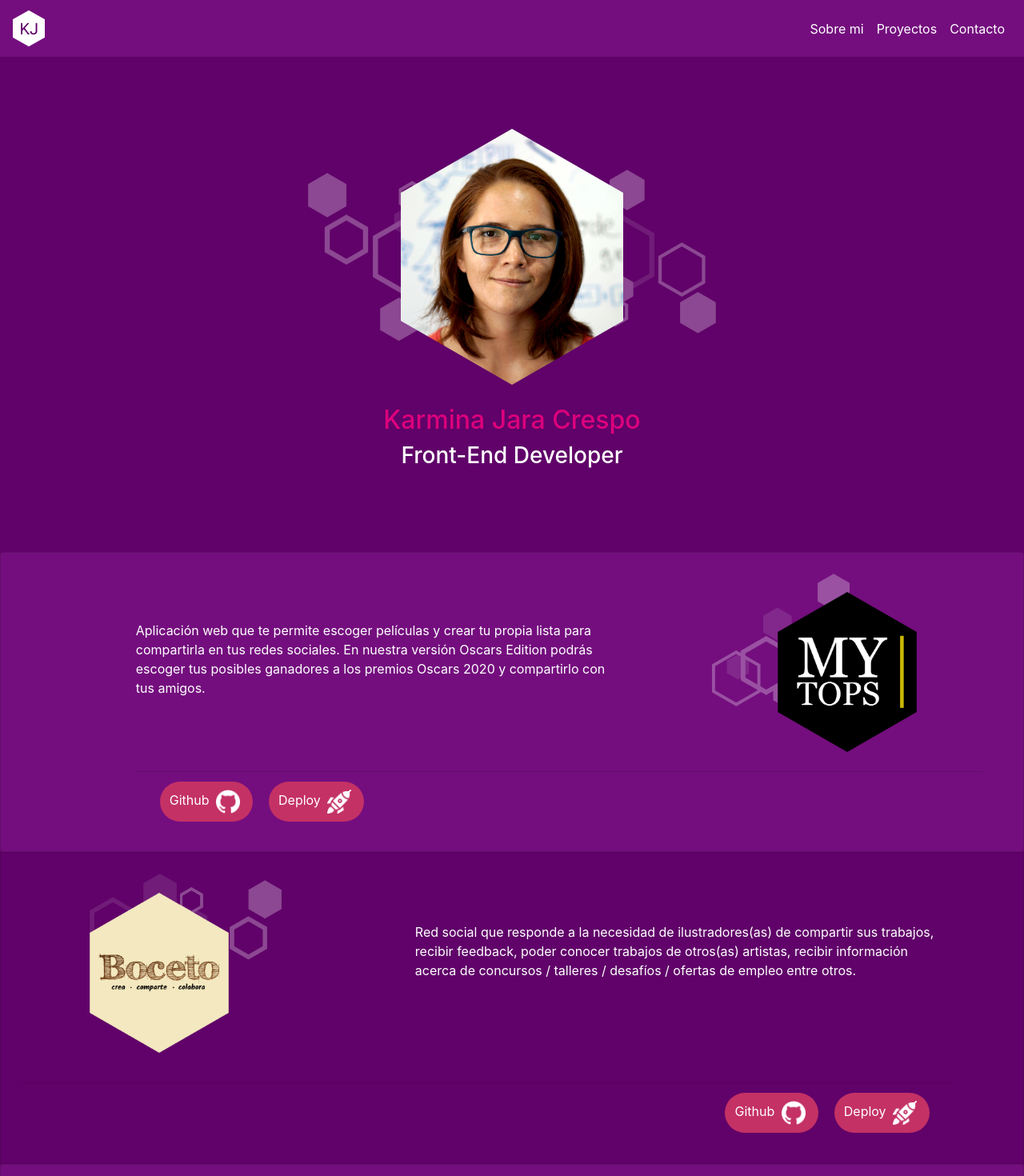
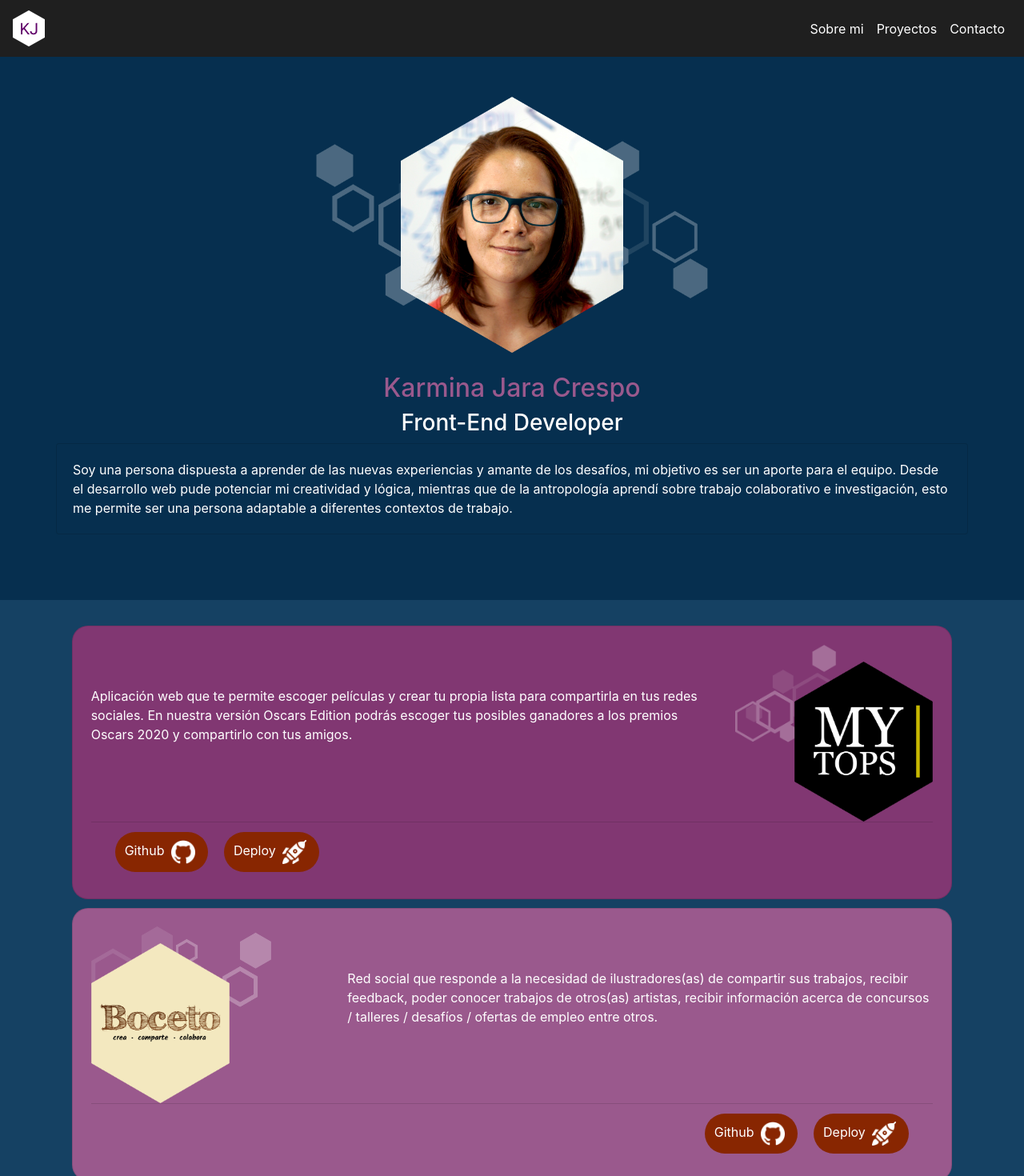
Before and after one commit to karmina-jc/Karmina-portfolio, a React (Create React App) app: page / in a window 1280 px wide. Shown: the top 1470 px of the page at 80% size. Built offline with nearby package versions, Linux system fonts and the light colour scheme.

Commit message:
prueba de colores y estilos varios

```diff
--- a/src/App.js
+++ b/src/App.js
@@ -1,6 +1,6 @@
 import React from 'react';
 import MenubarDesktop from './components/MenubarDesktop'
-import Footer from './components/footer';
+import Footer from './components/Footer';
 import Profile from './components/Profile';
 import Projects from './components/Proyects';
 import styled from 'styled-components';
@@ -8,7 +8,8 @@ import styled from 'styled-components';
 
 const Styles = styled.div`
     .App{
-        background-color: #600269;
+      background-color: #154163;
+      display: flex:
     }
 `
 
@@ -17,8 +18,8 @@ function App() {
     <Styles>
       <div className="App">
         <MenubarDesktop />
-          <Profile />
-          <Projects />
+        <Profile />
+        <Projects />
         <Footer/>
       </div>
     </Styles>
--- a/src/components/About.jsx
+++ b/src/components/About.jsx
@@ -1,12 +1,30 @@
 import React from 'react';
+import { Card, Container } from 'react-bootstrap';
 import styled from 'styled-components';
 
+const Styles = styled.div`
+    .container {
+      padding: 0;
+    }
+    .card {
+      background-color: #062F4F;
+      color: white;
+      display: flex;
+      justify-self: center;
+      margin-bottom: 5%;
+    }
+  `
 
 function AboutMe() {
   return (
-    <Card>
-      <Card.Body>This is some text within a card body.</Card.Body>
-    </Card>
+    <Styles>
+      <Container>
+        <Card >
+          <Card.Body>Soy una persona dispuesta a aprender de las nuevas experiencias y amante de los desafíos, mi objetivo es ser un aporte  para el equipo. Desde el desarrollo web pude potenciar mi creatividad y lógica, mientras que de la antropología aprendí sobre trabajo colaborativo e investigación, esto me permite ser una persona adaptable a diferentes contextos de trabajo.
+          </Card.Body>
+        </Card>
+      </Container>
+    </Styles>
   );
 }
 
--- a/src/components/CardProjectA.jsx
+++ b/src/components/CardProjectA.jsx
@@ -1,15 +1,20 @@
 import React from 'react';
-import {Card, Button } from 'react-bootstrap';
+import {Card, Button, Container } from 'react-bootstrap';
 import styled from 'styled-components';
 import HexagonA from '../images/hexagono-a.png';
 import githubIcon from '../images/github-white.png'
 import deployIcon from '../images/rocket-white.png'
 
 const Styles = styled.div`
+    .container {
+        min-width: 90%;
+    }
     .card {
-        background: #740E7E;
+        background: #813772;
         display: flex;
-        padding: 2% 4%;
+        padding: 2% 2%;
+        border-radius: 20px;
+        margin: 1%;
     }
     .card-body {
         display: flex;
@@ -20,21 +25,24 @@ const Styles = styled.div`
         height: 25vh;
     }
     .backHexagon {
+        margin-right: 0;
         background: url(${HexagonA}) no-repeat;
         background-size: 75%;
-        padding: 2% 7%
+        padding: 2% 0 0 7%;
+
     }
     .card-text {
         color: white;
-        margin: 5% 10%;
+        margin-top: 5%;
+        margin-right: 4%;
     }
     .card-footer {
         display: flex;
-        background: #740E7E;
-        margin-left 10%;
+        background: #813772;
+        padding-bottom: 1%
     }
     .btnGithub {
-        background: #C43165;
+        background: #882601;
         margin: 0px 10px;
         border: none;
         border-radius: 25px;
@@ -44,7 +52,7 @@ const Styles = styled.div`
         margin: 4px;
     }
     .btnDeploy {
-        background: #C43165;
+        background: #882601;
         margin: 0px 10px;
         border: none;
         border-radius: 25px;
@@ -59,6 +67,7 @@ const Styles = styled.div`
 const CardProjectA = ({description, logoApp}) => {
     return (
        <Styles>
+           <Container>
             <Card>
                 <Card.Body>
                     <Card.Text>
@@ -72,7 +81,8 @@ const CardProjectA = ({description, logoApp}) => {
                     <Button className="btnGithub">Github <img src={githubIcon} alt="github"/></Button>
                     <Button className="btnDeploy">Deploy <img src={deployIcon} alt="deploy"/></Button>
                 </Card.Footer>
-            </Card>
+              </Card>
+            </Container>
        </Styles>
     );
   }
--- a/src/components/CardProjectB.jsx
+++ b/src/components/CardProjectB.jsx
@@ -1,15 +1,20 @@
 import React from 'react';
-import {Card, Button } from 'react-bootstrap';
+import {Card, Button, Container } from 'react-bootstrap';
 import styled from 'styled-components';
 import HexagonB from '../images/hexagono-b.png';
 import githubIcon from '../images/github-white.png';
 import deployIcon from '../images/rocket-white.png';
 
 const Styles = styled.div`
+    .container {
+        min-width: 90%;
+    }
     .card {
-        background: #600269;
+        background: #9A598D;
         display: flex;
         padding: 2% 2%;
+        border-radius: 20px;
+        margin: 1%;
     }
     .card-body {
         display: flex;
@@ -22,21 +27,21 @@ const Styles = styled.div`
     .backHexagonB {
         background: url(${HexagonB}) no-repeat;
         background-size: 75%;
-        padding: 2% 12% 3% 0%;
-        margin-left: 7%;
+        padding: 2% 12% 0 0;
     }
     .card-text {
         color: white;
-        margin: 5% 7%;
+        margin-top: 5%;
+        margin-left: 2%;
     }
     .card-footer {
         display: flex;
         justify-content: flex-end;
-        background: #600269;
-        margin-right: 5%;
+        background: #9A598D;
+        padding-bottom: 1%
     }
     .btnGithub {
-        background: #C43165;
+        background: #882601;
         margin: 0 10px;
         border: none;
         border-radius: 25px;
@@ -46,7 +51,7 @@ const Styles = styled.div`
         margin: 4px;
     }
     .btnDeploy {
-        background: #C43165;
+        background: #882601;
         margin: 0 10px;
         border: none;
         border-radius: 25px;
@@ -60,7 +65,8 @@ const Styles = styled.div`
 const CardProjectB = ({description, logoApp}) => {
     return (
         <Styles>
-            <Card>
+            <Container>
+              <Card>
                 <Card.Body>
                     <div className="backHexagonB">
                         <img className="projetcLogo" src={logoApp} alt="Logo App"/>
@@ -73,7 +79,8 @@ const CardProjectB = ({description, logoApp}) => {
                     <Button className="btnGithub" >Github <img src={githubIcon} alt="github"/></Button>
                     <Button className="btnDeploy">Deploy <img src={deployIcon} alt="deploy"/></Button>
                 </Card.Footer >
-            </Card>
+               </Card>
+            </Container>
         </Styles>
     );
   }
--- a/src/components/MenubarDesktop.jsx
+++ b/src/components/MenubarDesktop.jsx
@@ -7,7 +7,7 @@ import KJlogo from '../images/logo-kj.png'
 const Style = styled.nav`
 
     .navbar {
-        background-color: #740E7E;
+        background-color: #1F1F1F;
     }
     .navbar-brand, .navbar-nav .nav-link {
         color white;
--- a/src/components/Profile.jsx
+++ b/src/components/Profile.jsx
@@ -1,15 +1,18 @@
 import React from 'react';
 import { Container, Jumbotron } from 'react-bootstrap';
 import styled from 'styled-components';
+import Aboutme from './About'
 import HexagonFull from '../images/hexagono-full.png';
 import Avatar from '../images/avatar.png';
 
+
 const Styles = styled.div`
     .jumbotron{
-        background: #600269;
+        background: #062F4F;
+        padding: 2%;
     }
     h2 {
-        color: #DC007C;
+        color: #9A598D;
     }
     h3 {
         color: white;
@@ -38,7 +41,7 @@ const Profile = () => {
                 <h2 className="text-center">Karmina Jara Crespo</h2>
                 <h3 className="text-center">Front-End Developer</h3>
             </Container>
-
+            <Aboutme />
         </Jumbotron>
     </Styles>
     );
--- a/src/components/footer.jsx
+++ b/src/components/footer.jsx
@@ -9,12 +9,12 @@ import cvIcon from '../images/portfolio-white.png';
 
 const Styles = styled.div`
   .card {
-    background: #600269;
+    background: #154163;
     display: flex;
     padding-top: 20%;
   };
   .card-body {
-    background: #740E7E;
+    background: #1F1F1F;
     display: flex;
     justify-content: space-between;
     align-items: center;
@@ -25,7 +25,7 @@ const Styles = styled.div`
     margin-top: -6%;
   }
   .card-text {
-    color: #CB7CD2;
+    color: #2A5B80;
     padding-bottom: 0%;
   };
   .logoIcon {
```
